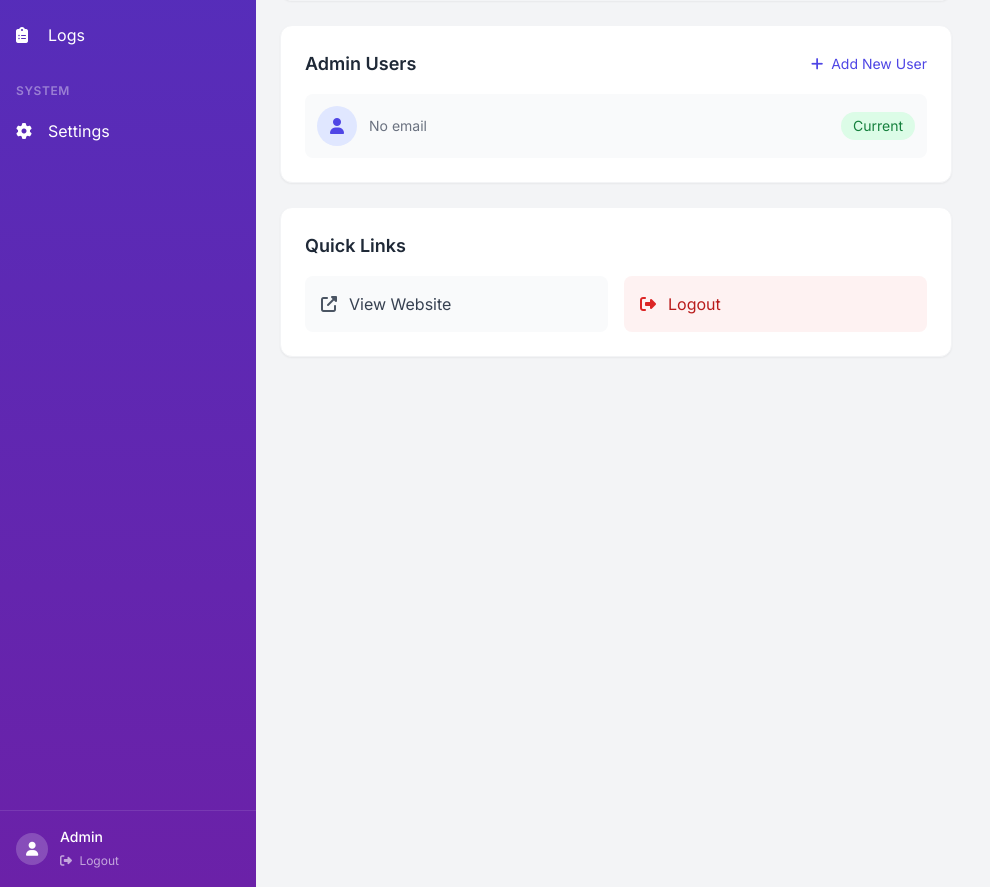
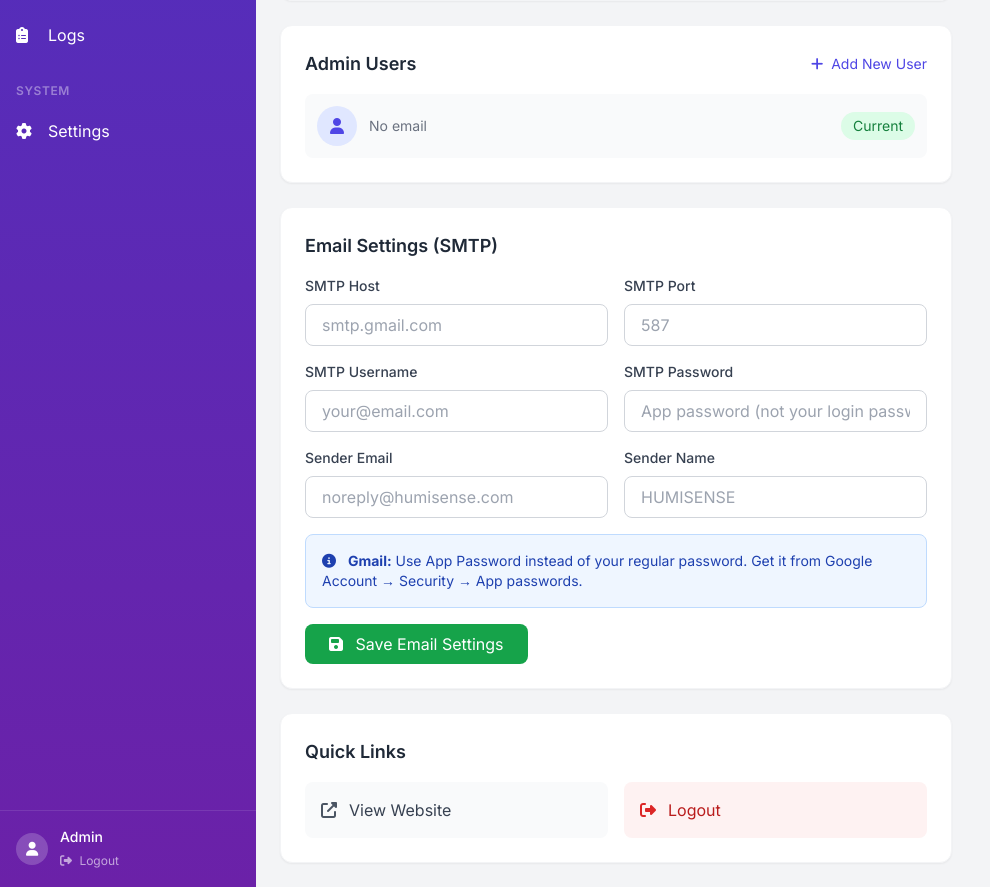
Before and after one commit to humi-design/humisense_web, a Python web app: template templates/admin/settings.html in a window 1280 px wide. Shown: the part 826-1713 px from the top of the page, without its empty margins (0-990 px from the left). Run offline with Jinja, Linux system fonts and the light colour scheme; the template is opened without the code that fills it, so the values that code supplies are empty; some libraries are stand-ins or nearby versions.

Commit message:
feat: Add SMTP settings to admin panel
- Added Email Settings section to Settings page
- Admin can configure SMTP host, port, username, password
- Sender email and name configurable
- Includes Gmail App Password instructions

```diff
--- a/templates/admin/settings.html
+++ b/templates/admin/settings.html
@@ -82,6 +82,68 @@
         </div>
     </div>
 
+    <!-- SMTP Email Settings -->
+    <div class="bg-white rounded-xl shadow-sm border border-gray-100 p-6">
+        <h3 class="text-lg font-semibold text-gray-800 mb-4">Email Settings (SMTP)</h3>
+        <form method="POST">
+            <input type="hidden" name="action" value="update_smtp">
+            <div class="space-y-4">
+                <div class="grid grid-cols-1 md:grid-cols-2 gap-4">
+                    <div>
+                        <label class="block text-sm font-medium text-gray-700 mb-2">SMTP Host</label>
+                        <input type="text" name="smtp_host" value="{{ settings.get('smtp_host', 'smtp.gmail.com') }}"
+                               class="w-full px-4 py-2 border border-gray-300 rounded-lg focus:ring-2 focus:ring-indigo-500"
+                               placeholder="smtp.gmail.com">
+                    </div>
+                    <div>
+                        <label class="block text-sm font-medium text-gray-700 mb-2">SMTP Port</label>
+                        <input type="number" name="smtp_port" value="{{ settings.get('smtp_port', 587) }}"
+                               class="w-full px-4 py-2 border border-gray-300 rounded-lg focus:ring-2 focus:ring-indigo-500"
+                               placeholder="587">
+                    </div>
+                </div>
+                <div class="grid grid-cols-1 md:grid-cols-2 gap-4">
+                    <div>
+                        <label class="block text-sm font-medium text-gray-700 mb-2">SMTP Username</label>
+                        <input type="text" name="smtp_username" value="{{ settings.get('smtp_username', '') }}"
+                               class="w-full px-4 py-2 border border-gray-300 rounded-lg focus:ring-2 focus:ring-indigo-500"
+                               placeholder="your@email.com">
+                    </div>
+                    <div>
+                        <label class="block text-sm font-medium text-gray-700 mb-2">SMTP Password</label>
+                        <input type="password" name="smtp_password" value="{{ settings.get('smtp_password', '') }}"
+                               class="w-full px-4 py-2 border border-gray-300 rounded-lg focus:ring-2 focus:ring-indigo-500"
+                               placeholder="App password (not your login password)">
+                    </div>
+                </div>
+                <div class="grid grid-cols-1 md:grid-cols-2 gap-4">
+                    <div>
+                        <label class="block text-sm font-medium text-gray-700 mb-2">Sender Email</label>
+                        <input type="email" name="sender_email" value="{{ settings.get('sender_email', 'noreply@humisense.com') }}"
+                               class="w-full px-4 py-2 border border-gray-300 rounded-lg focus:ring-2 focus:ring-indigo-500"
+                               placeholder="noreply@humisense.com">
+                    </div>
+                    <div>
+                        <label class="block text-sm font-medium text-gray-700 mb-2">Sender Name</label>
+                        <input type="text" name="sender_name" value="{{ settings.get('sender_name', 'HUMISENSE') }}"
+                               class="w-full px-4 py-2 border border-gray-300 rounded-lg focus:ring-2 focus:ring-indigo-500"
+                               placeholder="HUMISENSE">
+                    </div>
+                </div>
+                <div class="bg-blue-50 border border-blue-200 rounded-lg p-4">
+                    <p class="text-sm text-blue-800">
+                        <i class="fas fa-info-circle mr-2"></i>
+                        <strong>Gmail:</strong> Use App Password instead of your regular password.
+                        Get it from Google Account → Security → App passwords.
+                    </p>
+                </div>
+                <button type="submit" class="bg-green-600 text-white px-6 py-2 rounded-lg hover:bg-green-700 transition">
+                    <i class="fas fa-save mr-2"></i> Save Email Settings
+                </button>
+            </div>
+        </form>
+    </div>
+
     <!-- Quick Links -->
     <div class="bg-white rounded-xl shadow-sm border border-gray-100 p-6">
         <h3 class="text-lg font-semibold text-gray-800 mb-4">Quick Links</h3>
```
Also changed, not shown: app.py (+20 -1 lines).
